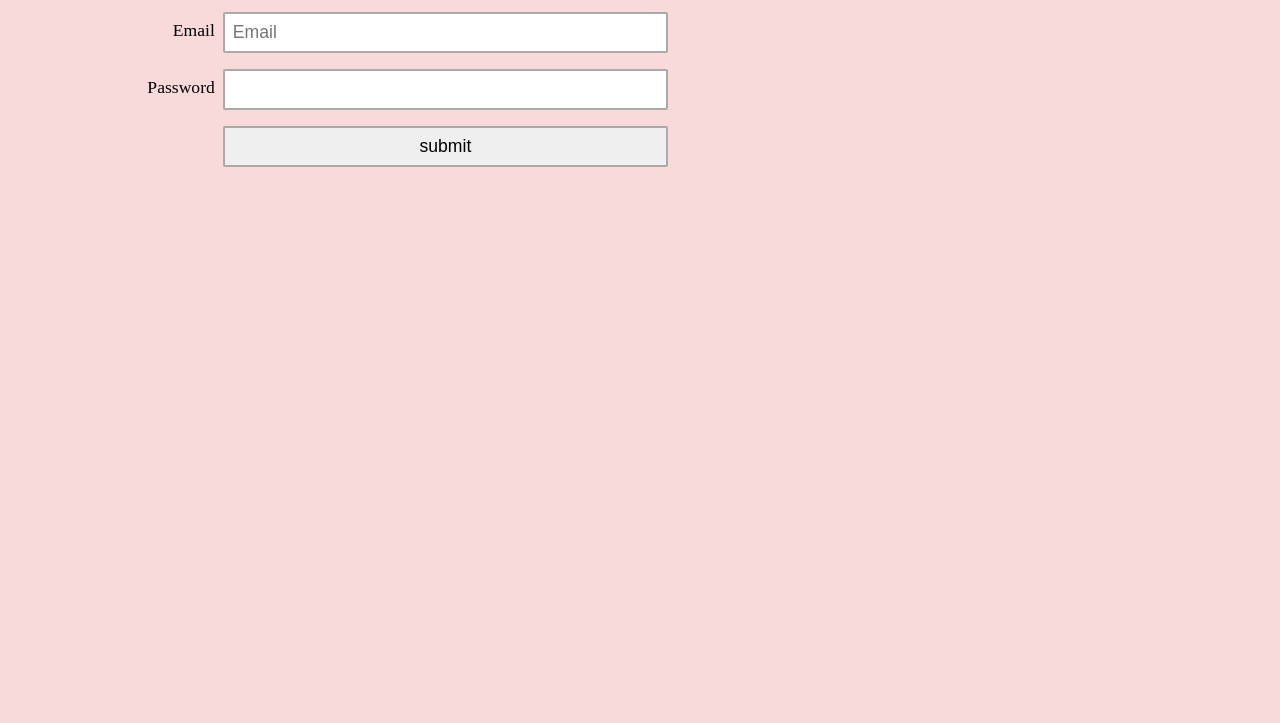
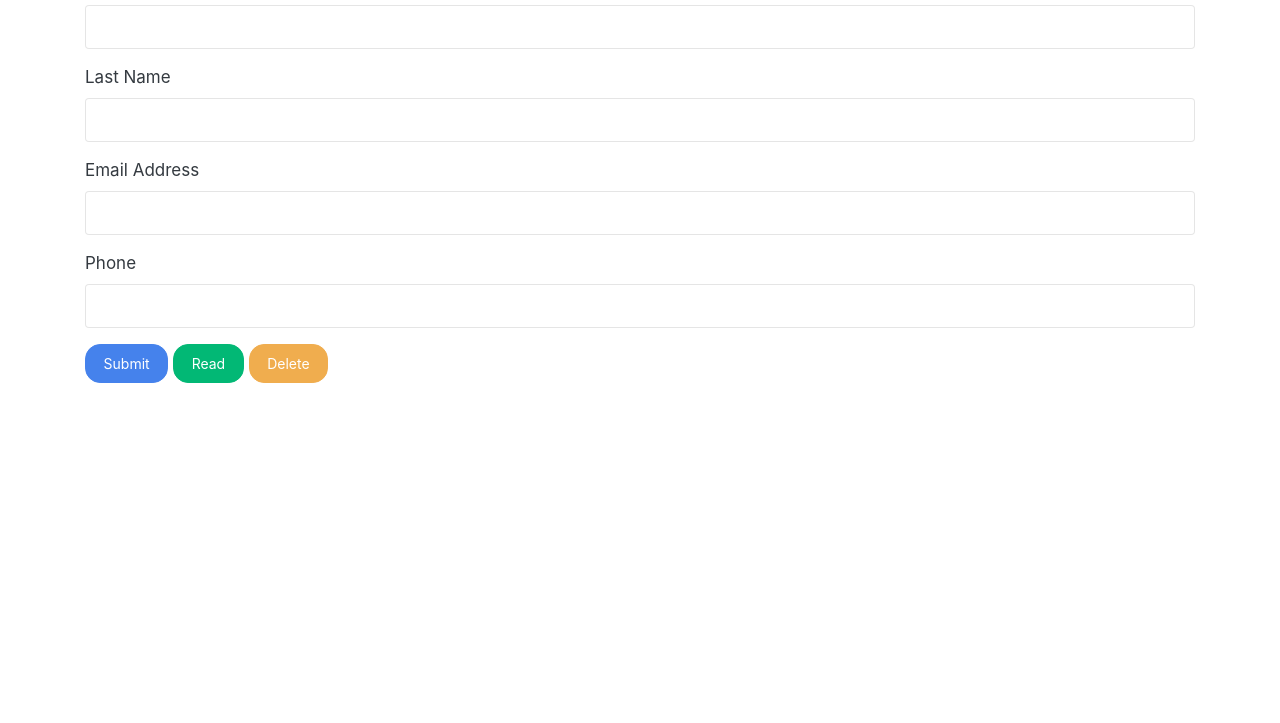
Before and after one commit to ponny99/TCG-RSVP-App, a plain HTML site: page form.html in a window 1280 px wide. Shown: the part 77-800 px from the top of the page. Drawn offline with nearby package versions, Linux system fonts and the light colour scheme.

Commit message:
adding all the changes I did on the app and all that I added on the app

```diff
--- a/app.js
+++ b/app.js
@@ -1,30 +1,69 @@
-(function (){
-  'use strict';
 
-  var btnSetItem = document.querySelector('.btnSetItem')
-
-  function setLocalStorage(){
-     btnSetItem.addEventListener('click', () => {
-      localStorage.setItem('name','ponny')
-    })
-  }
-  setLocalStorage()
-
-}());
+function save() {
+  var info = {};
 
 
-function getLocalStorage() {
-  btnGetItem.addEventListener('click', () => {
-      console.log(localStorage.getItem('name'))
-    })
+  info.fname = document.getElementById("fname").value;
+  info.lname = document.getElementById("lname").value;
+  info.address = document.getElementById("address").value;
+  info.phone = document.getElementById("phone").value;
+
+  if (
+    info.fname === "" ||
+    info.lname === "" ||
+    info.address === "" ||
+    info.phone === ""
+  ) {
+    alert("Fields must be fill out first");
+    return;
+  }
+
+
+  console.log(info);
+
+
+  var fname = document.getElementById("fname").value;
+  var lname = document.getElementById("lname").value;
+  var address = document.getElementById("address").value;
+  var phone = document.getElementById("phone").value;
+
+
+  localStorage.setItem("First Name", fname);
+  localStorage.setItem("Last Name", lname);
+  localStorage.setItem("Address", address);
+  localStorage.setItem("Phone Number", phone);
+
+
+  localStorage.setItem("Info", JSON.stringify(info));
 }
 
-function removeLocalStorage() {
-  btnRemoveItem.addEventListener('click', () => {
-      localStorage.removeItem('name')
-    })
+
+function deleteElement() {
+  localStorage.removeItem("First Name");
+  localStorage.removeItem("Last Name");
+  localStorage.removeItem("Address");
+  localStorage.removeItem("Phone Number");
+  localStorage.removeItem("Info");
+  readAll();
 }
 
-btnSetItem.addEventListener('click', () => {
-      localStorage.setItem('name','ponny')
-    })
+
+function readAll() {
+
+  var formLocalStorage = JSON.parse(localStorage.getItem("Info"));
+
+  if (formLocalStorage === null) {
+
+    document.getElementById("display-data").innerHTML =
+      "Sorry, no data to show";
+  } else {
+    document.getElementById(
+      "display-data"
+    ).innerHTML = `<h4>User Information:</h4>
+                 First Name: ${formLocalStorage.fname}<br>
+                 Last Name: ${formLocalStorage.lname}<br>
+                 Address: ${formLocalStorage.address}<br>
+                 Phone Number: ${formLocalStorage.phone}`;
+  }
+  document.getElementById("display-data").removeAttribute("hidden");
+}
--- a/form.html
+++ b/form.html
@@ -5,25 +5,42 @@
     <meta name="viewport" content="width=device-width, initial-scale=1.0">
     <meta http-equiv="X-UA-Compatible" content="ie=edge">
     <link type="text/css" rel="stylesheet" href="style.css">
+
     <title>Form</title>
 </head>
- <body>
-      <form method="post" action="" id="form" class="validate">
-  <div class="form-field">
-    <label for="full-name">Full Name</label>
-    <input type="text" name="full-name" id="full-name" placeholder="name" required />
+ <link rel="stylesheet" href="https://bootswatch.com/4/litera/bootstrap.min.css">
+
+<div class="container">
+  <h2>User Form</h2>
+  <form>
+    <div class="form-group">
+      <label for="name">First Name</label>
+      <input type="text" class="form-control" id="fname" aria-describedby="emailHelp">
+    </div>
+    <div class="form-group">
+      <label for="lname">Last Name</label>
+      <input type="text" class="form-control" id="lname">
+    </div>
+    <div class="form-group">
+      <label for="address">Email Address</label>
+      <input type="text" class="form-control" id="address">
+    </div>
+    <div class="form-group">
+      <label for="phone">Phone</label>
+      <input type="number" class="form-control" id="phone">
+    </div>
+
+    <button type="button" class="btn btn-primary" onclick="save()">Submit</button>
+    <button type="button" class="btn btn-success" onclick="readAll()">Read</button>
+    <button type="button" class="btn btn-warning" onclick="deleteElement()">Delete</button>
+  </form>
+
+  <div class="alert alert-info mt-3" id="display-data" hidden>
+
   </div>
-  <div class="form-field">
-    <label for="email-input">Email</label>
-    <input type="email" name="email-input" id="email-input" placeholder="Email" required />
-  </div>
-  <div class="form-field">
-    <label for="password-input">Password</label>
-    <input type="password" name="password-input" id="password-input" required />
-  </div>
-  <div class="form-field">
-    <label for=""></label>
-    <input type="submit" value="submit" />
+</div>
+
+<script src="app.js"></script>
 
 
 </form>
--- a/style.css
+++ b/style.css
@@ -31,7 +31,7 @@ table{
 
 
 
-#form {
+/* #form {
   max-width: 700px;
   padding: 2rem;
   box-sizing: border-box;
@@ -55,4 +55,4 @@ label {
 input {
   border: 2px solid #aaa;
   border-radius: 2px;
-}
+} */
```
Also changed, not shown: maropeng.html (+1 -1 lines), monte.html (+2 -1 lines).
